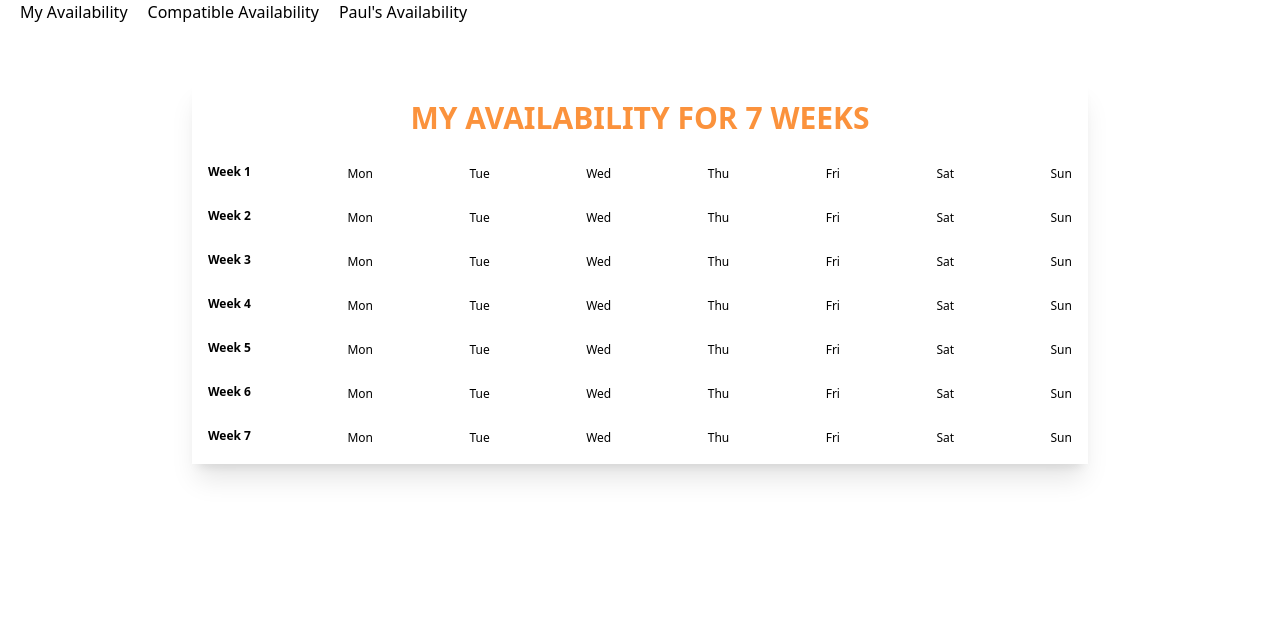
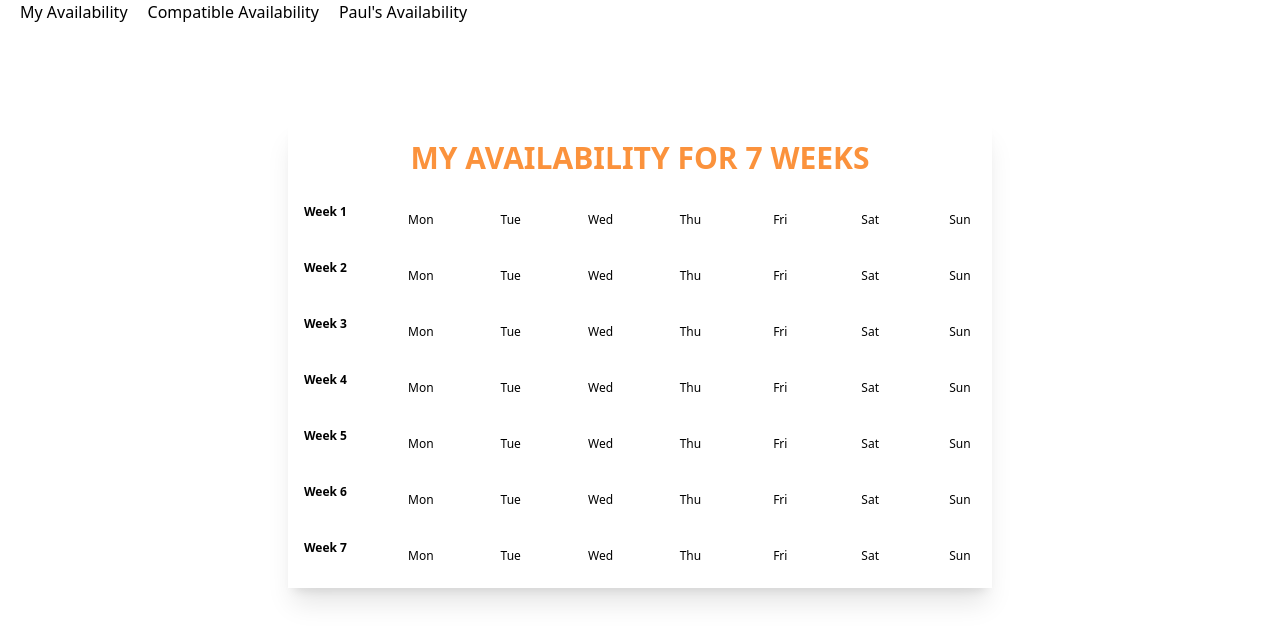
Before and after one commit to MarkusAP98/Schedule, a React (Vite) app: page / in a window 1280 px wide. Shown: the top 642 px of the page. Built offline with nearby package versions, Linux system fonts and the light colour scheme.

Commit message:
Update UI layout and styles

```diff
--- a/src/CompatibleSchedule.jsx
+++ b/src/CompatibleSchedule.jsx
@@ -3,7 +3,7 @@ import AvailabilityCom from "./components/AvailabiltyCom";
 
 const CompatibleSchedule = ({ availabilityData }) => {
   return (
-    <div className="flex-col pt-10 md:m-16 lg:w-100 xl:m-44">
+    <div className="flex-col pt-10 m-2 md:m-16 lg:m-32 xl:m-56 2xl:mx-96 2xl:my-24">
       <div className="border-solid border-2 border-gray-500 rounded-lg">
         <h1 className="font-bold text-3xl text-orange-400 text-center mt-5">
           FRIEND'S
--- a/src/components/AvailabiltyCom.jsx
+++ b/src/components/AvailabiltyCom.jsx
@@ -17,7 +17,7 @@ const AvailabiltyCom = ({
 
   return (
     <div>
-      <div className="flex justify-between border-solid border-2 border-gray-500 rounded-lg m-2">
+      <div className="flex justify-between border-solid border-2 border-gray-500 rounded-lg px-3">
         <h2 className="mt-3">Availability</h2>
         <button
           onClick={() => changeComponent("All")}
@@ -43,8 +43,8 @@ const AvailabiltyCom = ({
         >
           Next Week
         </button>
-        <form className="mt-3">
-          <label className="mr-2">Select:</label>
+        <form className="text-center ">
+          <label className="">Select:</label>
           <select
             value={selectedWeek}
             onChange={handleWeekChange}
--- a/src/components/MyAvailability.jsx
+++ b/src/components/MyAvailability.jsx
@@ -15,7 +15,7 @@ const MyAvailability = ({ setAvailabilityData }) => {
   };
 
   return (
-    <div className="place-content-center p-1 m-5 md:m-14 xl:mx-48 shadow-xl">
+    <div className="place-content-center p-1 m-5 md:m-24 xl:mx-72 2xl:my-36 shadow-xl">
       <h1 className="text-lg xl:text-3xl font-bold text-orange-400 py-4 text-center">
         MY AVAILABILITY FOR 7 WEEKS
       </h1>
--- a/src/components/OthersAvailability.jsx/Paul.jsx
+++ b/src/components/OthersAvailability.jsx/Paul.jsx
@@ -14,7 +14,7 @@ const MyAvailability = ({ setAvailabilityData }) => {
   };
 
   return (
-    <div className="place-content-center p-1 m-5 md:m-14 xl:mx-48 shadow-xl">
+    <div className="place-content-center p-1 m-5 md:m-14 xl:mx-48 2xl:my-36 shadow-xl">
       <h1 className="text-lg xl:text-3xl font-bold text-orange-400 py-4 text-center">
         MY AVAILABILITY FOR 7 WEEKS
       </h1>
--- a/src/index.css
+++ b/src/index.css
@@ -4,10 +4,10 @@
 
 @layer components {
     .card {
-        @apply rounded-full h-5  transition ease-in-out delay-100 md:hover:scale-110 md:hover:bg-sky-500 duration-300 md:hover:text-white text-xs
+        @apply rounded-full transition ease-in-out delay-100 md:hover:scale-110 md:hover:bg-sky-500 duration-300 md:hover:text-white text-xs h-8 w-8 lg:w-8 lg:h-8
     }
     .static-card {
-        @apply rounded-full h-5 scale-110 bg-sky-500 text-white text-xs
+        @apply rounded-full h-8 w-8 scale-110 bg-sky-500 text-white text-xs lg:w-8 lg:h-8
     }
     .static-card-P {
             @apply px-4 p-2
```
